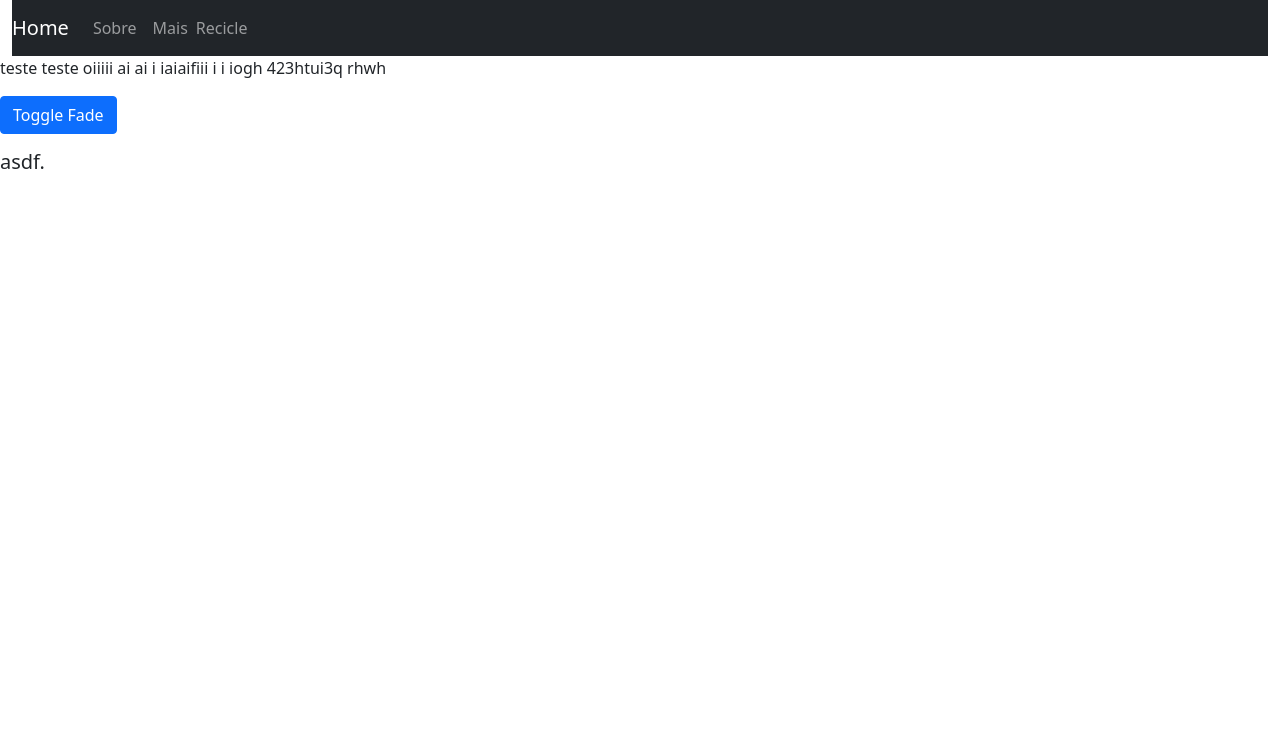
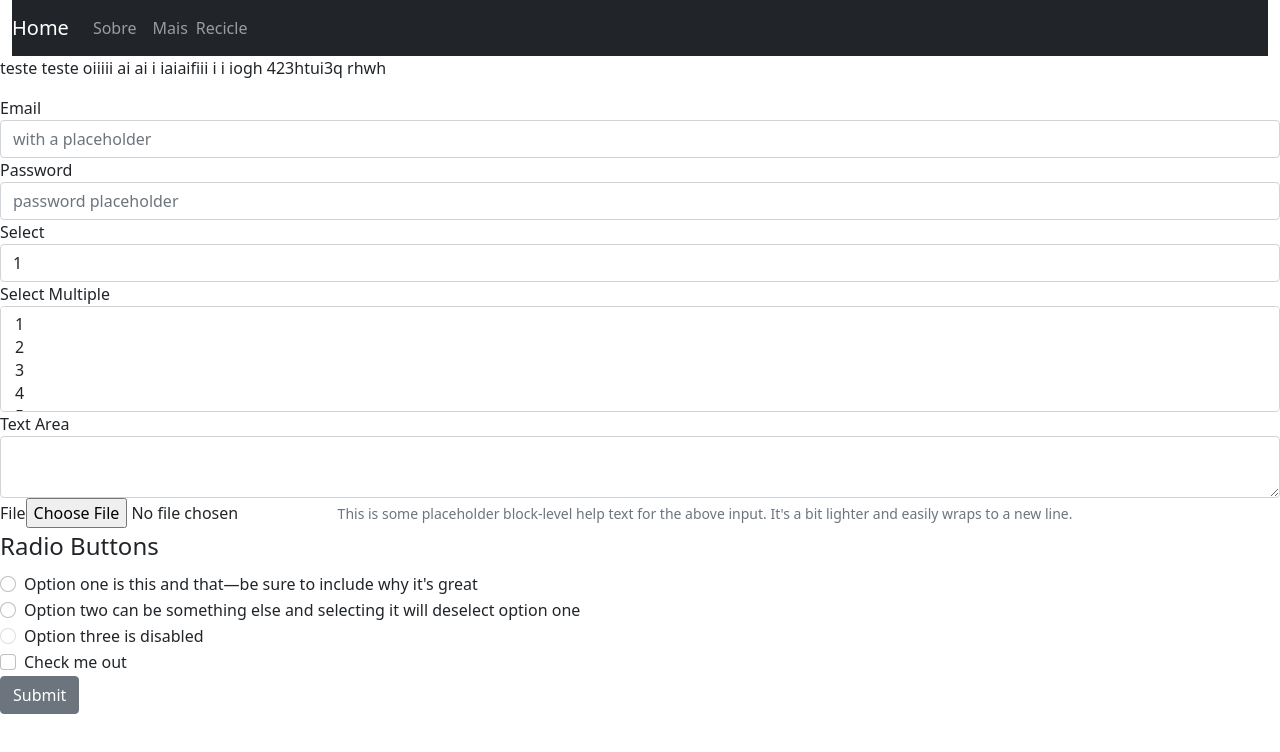
Before and after one commit to FabioPassos10/Recicle, a React (Create React App) app: page /Sobre in a window 1280 px wide. Shown: the top 752 px of the page. Built offline with nearby package versions, Linux system fonts and the light colour scheme.

Commit message:
Update Sobre.js
Arrumei um componente do Reactstrap que não funcionava

```diff
--- a/src/Sobre.js
+++ b/src/Sobre.js
@@ -1,24 +1,89 @@
 import React, { useState } from "react";
-import { Button, Fade } from 'reactstrap';
+import { Button, Form, FormGroup, Label, Input, FormText } from 'reactstrap';
 
 
-export default function sobre (props) {
+export default function sobre(props) {
 
-    const [fadeIn, setFadeIn] = useState(true);
-    const toggle = () => setFadeIn(!fadeIn);
 
-    return(
+
+    return (
         <>
 
             <p id="teste"> teste teste oiiiii ai ai i iaiaifiii i i iogh 423htui3q rhwh </p>
-            <div>
-                <Button color="primary" onClick={toggle}>Toggle Fade</Button>
-                <Fade in={fadeIn} tag="h5" className="mt-3">
-                    asdf.
-                </Fade>
-            </div>
+
+            <Form>
+                <FormGroup>
+                    <Label for="exampleEmail">Email</Label>
+                    <Input type="email" name="email" id="exampleEmail" placeholder="with a placeholder" />
+                </FormGroup>
+                <FormGroup>
+                    <Label for="examplePassword">Password</Label>
+                    <Input type="password" name="password" id="examplePassword" placeholder="password placeholder" />
+                </FormGroup>
+                <FormGroup>
+                    <Label for="exampleSelect">Select</Label>
+                    <Input type="select" name="select" id="exampleSelect">
+                        <option>1</option>
+                        <option>2</option>
+                        <option>3</option>
+                        <option>4</option>
+                        <option>5</option>
+                    </Input>
+                </FormGroup>
+                <FormGroup>
+                    <Label for="exampleSelectMulti">Select Multiple</Label>
+                    <Input type="select" name="selectMulti" id="exampleSelectMulti" multiple>
+                        <option>1</option>
+                        <option>2</option>
+                        <option>3</option>
+                        <option>4</option>
+                        <option>5</option>
+                    </Input>
+                </FormGroup>
+                <FormGroup>
+                    <Label for="exampleText">Text Area</Label>
+                    <Input type="textarea" name="text" id="exampleText" />
+                </FormGroup>
+                <FormGroup>
+                    <Label for="exampleFile">File</Label>
+                    <Input type="file" name="file" id="exampleFile" />
+                    <FormText color="muted">
+                        This is some placeholder block-level help text for the above input.
+                        It's a bit lighter and easily wraps to a new line.
+                    </FormText>
+                </FormGroup>
+                <FormGroup tag="fieldset">
+                    <legend>Radio Buttons</legend>
+                    <FormGroup check>
+                        <Label check>
+                            <Input type="radio" name="radio1" />{' '}
+                            Option one is this and that—be sure to include why it's great
+                        </Label>
+                    </FormGroup>
+                    <FormGroup check>
+                        <Label check>
+                            <Input type="radio" name="radio1" />{' '}
+                            Option two can be something else and selecting it will deselect option one
+                        </Label>
+                    </FormGroup>
+                    <FormGroup check disabled>
+                        <Label check>
+                            <Input type="radio" name="radio1" disabled />{' '}
+                            Option three is disabled
+                        </Label>
+                    </FormGroup>
+                </FormGroup>
+                <FormGroup check>
+                    <Label check>
+                        <Input type="checkbox" />{' '}
+                        Check me out
+                    </Label>
+                </FormGroup>
+                <Button>Submit</Button>
+            </Form>
+
 
         </>
-)
+    )
 
 }
```
